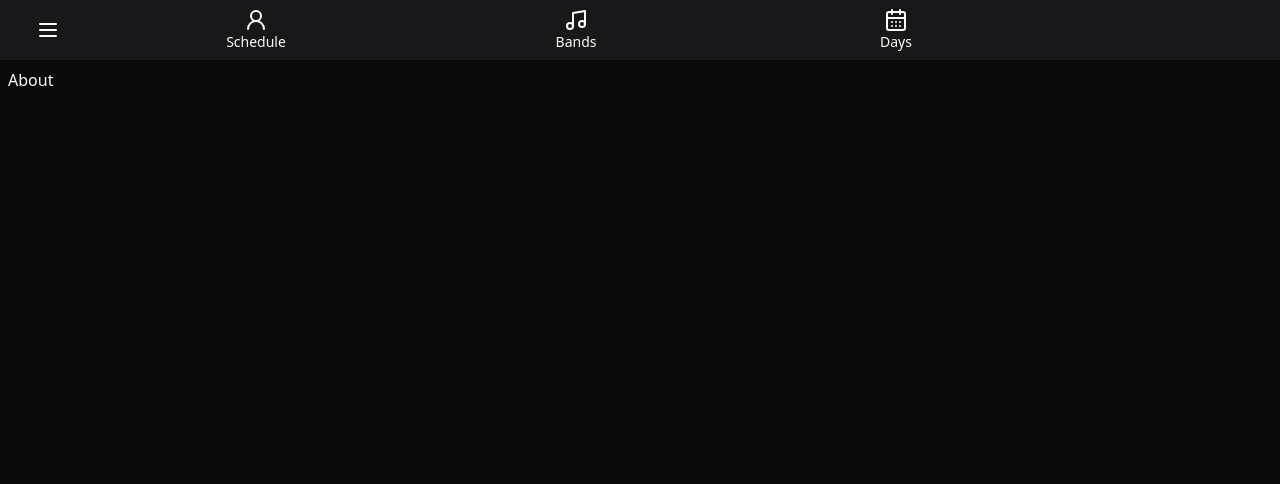
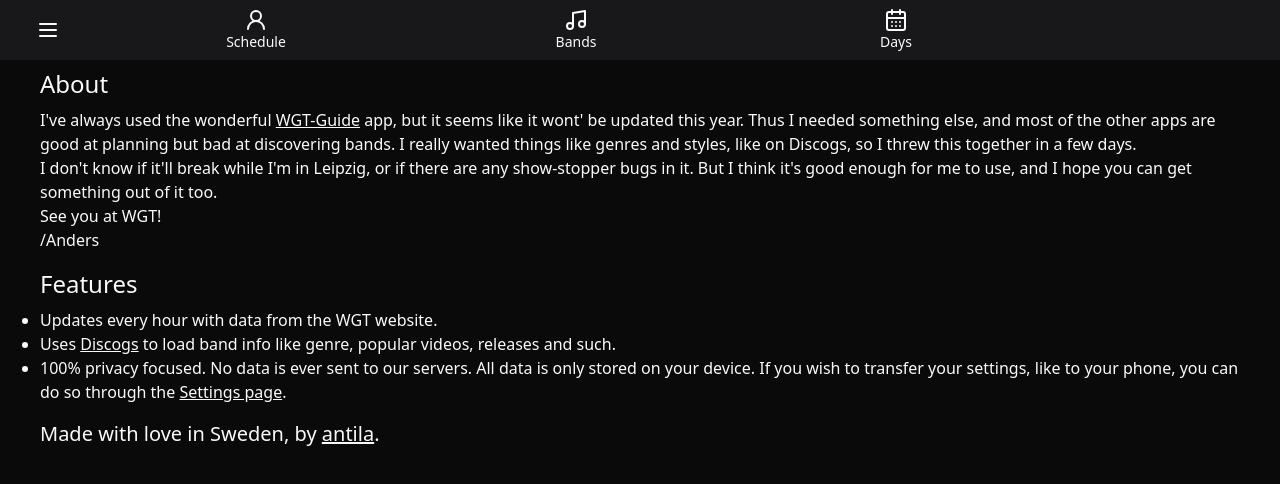
Before and after one commit to antila/my-wgt-schedule, a Next.js app in the folder app/: page /about in a window 1280 px wide. Shown: the top 484 px of the page. Built offline with nearby package versions, Linux system fonts and the light colour scheme.

Commit message:
fix: about page

```diff
--- a/app/src/app/about/page.tsx
+++ b/app/src/app/about/page.tsx
@@ -1,7 +1,56 @@
 'use client'
 
+import Link from 'next/link'
+
 const Page = () => {
-  return <h1>About</h1>
+  return (
+    <div className='container'>
+      <h1 className='text-2xl mb-2'>About</h1>
+      <p>
+        I've always used the wonderful{' '}
+        <Link href='https://wgt-guide.de/' className='underline'>
+          WGT-Guide
+        </Link>{' '}
+        app, but it seems like it wont' be updated this year. Thus I needed something else, and most of the other apps
+        are good at planning but bad at discovering bands. I really wanted things like genres and styles, like on
+        Discogs, so I threw this together in a few days.
+      </p>
+      <p>
+        I don't know if it'll break while I'm in Leipzig, or if there are any show-stopper bugs in it. But I think it's
+        good enough for me to use, and I hope you can get something out of it too.
+      </p>
+      <p>See you at WGT!</p>
+      <p>/Anders</p>
+      <h2 className='text-2xl mb-2 mt-4'>Features</h2>
+      <ul className='list-disc'>
+        <li>Updates every hour with data from the WGT website.</li>
+        <li>
+          Uses{' '}
+          <Link href='https://www.discogs.com' className='underline'>
+            Discogs
+          </Link>{' '}
+          to load band info like genre, popular videos, releases and such.
+        </li>
+        <li>
+          100% privacy focused. No data is ever sent to our servers. All data is only stored on your device. If you wish
+          to transfer your settings, like to your phone, you can do so through the{' '}
+          <Link href='/settings/' className='underline'>
+            Settings page
+          </Link>
+          .
+        </li>
+      </ul>
+      <h2 className='text-xl mt-4'>
+        Made with love in Sweden, by{' '}
+        <Link href='https://www.instagram.com/a.antila/' className='underline'>
+          antila
+        </Link>
+        .
+      </h2>
+    </div>
+  )
 }
 
 export default Page
+
+export const dynamic = 'force-static'
```
